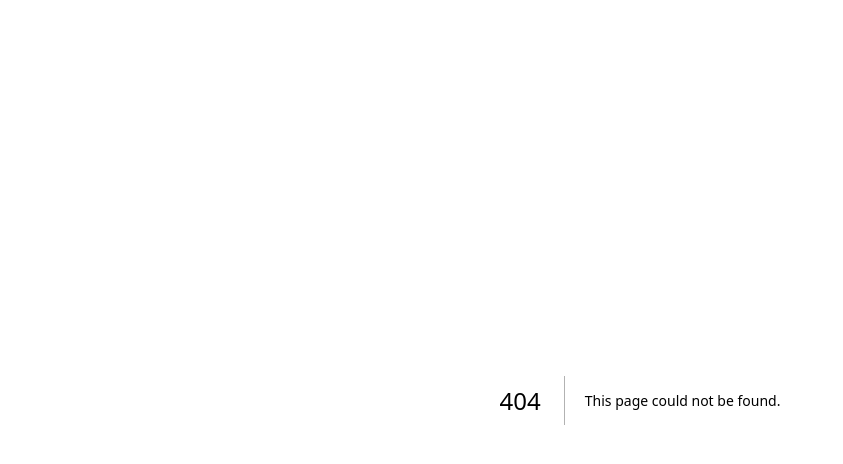
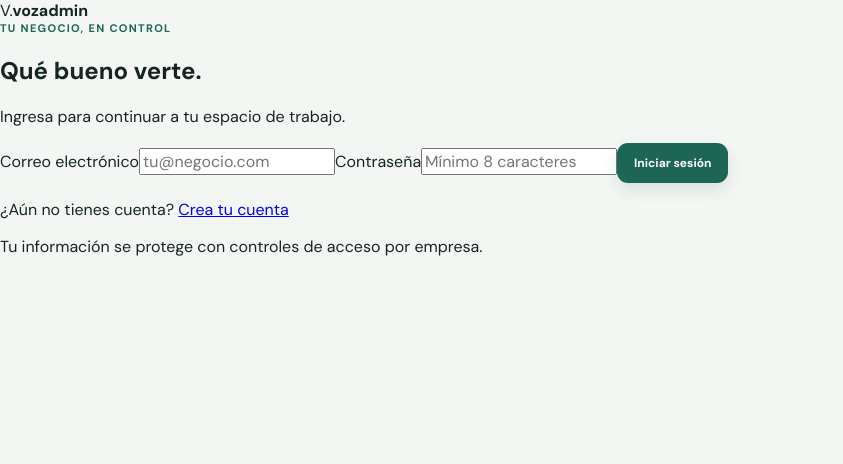
Before and after one commit to JuanVidal1/VozAdmin-PULSO, a Next.js app: page /login in a window 1280 px wide. Before the commit this address had no page. Shown: the top 464 px of the page, without its empty margins (0-843 px from the left). Built offline with nearby package versions, Linux system fonts and the light colour scheme.

Commit message:
feat: add Supabase sign-in screen

```diff
--- /dev/null
+++ b/app/login/page.tsx
@@ -0,0 +1,33 @@
+"use client";
+
+import { FormEvent, useState } from "react";
+import Link from "next/link";
+import { useRouter } from "next/navigation";
+import { createClient } from "@/lib/supabase/client";
+
+export default function LoginPage() {
+  const router = useRouter();
+  const [email, setEmail] = useState("");
+  const [password, setPassword] = useState("");
+  const [error, setError] = useState("");
+  const [loading, setLoading] = useState(false);
+
+  async function handleSubmit(event: FormEvent<HTMLFormElement>) {
+    event.preventDefault();
+    setError("");
+    setLoading(true);
+    try {
+      const supabase = createClient();
+      const { error: signInError } = await supabase.auth.signInWithPassword({ email, password });
+      if (signInError) throw signInError;
+      router.push("/");
+      router.refresh();
+    } catch (err) {
+      setError(err instanceof Error ? err.message : "No fue posible iniciar sesión.");
+    } finally {
+      setLoading(false);
+    }
+  }
+
+  return <main className="auth-page"><section className="auth-card"><div className="auth-brand"><span>V.</span><strong>vozadmin</strong></div><p className="eyebrow">TU NEGOCIO, EN CONTROL</p><h1>Qué bueno verte.</h1><p className="auth-subtitle">Ingresa para continuar a tu espacio de trabajo.</p><form onSubmit={handleSubmit}><label>Correo electrónico<input type="email" autoComplete="email" required value={email} onChange={e=>setEmail(e.target.value)} placeholder="tu@negocio.com"/></label><label>Contraseña<input type="password" autoComplete="current-password" required minLength={8} value={password} onChange={e=>setPassword(e.target.value)} placeholder="Mínimo 8 caracteres"/></label>{error&&<p className="auth-error">{error}</p>}<button className="primary-btn auth-submit" disabled={loading}>{loading?"Ingresando...":"Iniciar sesión"}</button></form><p className="auth-footer">¿Aún no tienes cuenta? <Link href="/registro">Crea tu cuenta</Link></p><p className="auth-legal">Tu información se protege con controles de acceso por empresa.</p></section></main>;
+}
```
